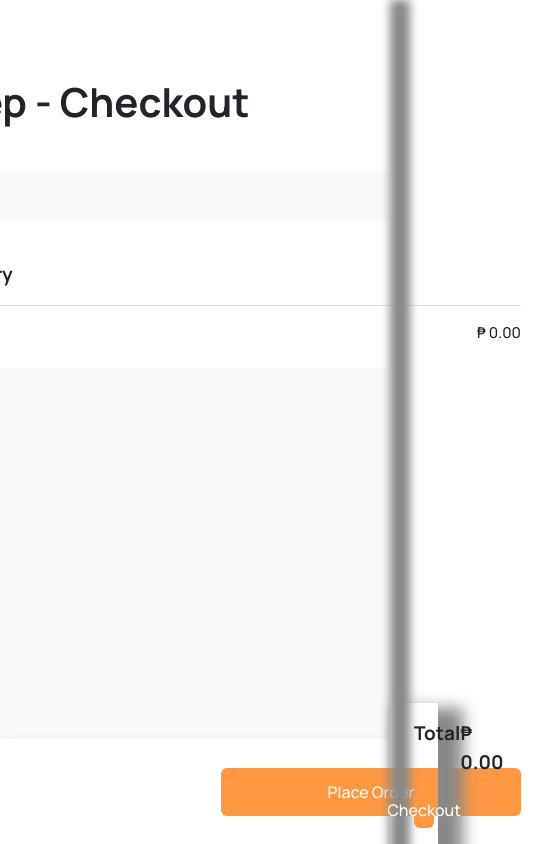
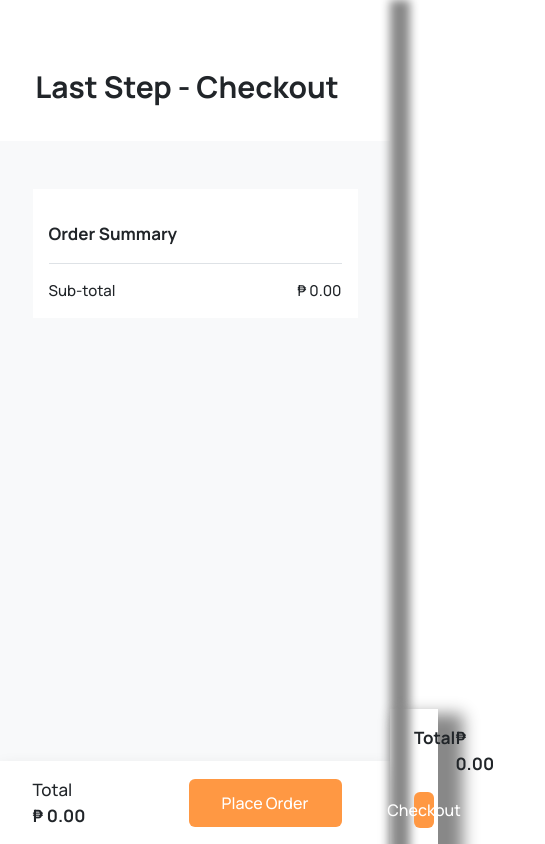
Before and after one commit to jongreganot/food-order, a React (Create React App) app: page /food-order/checkout in a window 390 px wide. Shown: the whole page, 545 px wide, since content can reach past the window. Built offline with nearby package versions, Linux system fonts and the light colour scheme.

Commit message:
Media Query Fix

```diff
--- a/src/component/Basket.jsx
+++ b/src/component/Basket.jsx
@@ -16,7 +16,7 @@ class Basket extends React.Component {
         <div className="d-flex flex-column justify-content-between h-100">
           <div className="overflow-auto">
             <div className="d-flex flex-row justify-content-start align-items-center pt-3 pb-2 border-bottom">
-              <div className="col-2 d-flex flex-row ps-4">
+              <div className="col-2 d-flex flex-row ps-md-4 ps-2">
                 <svg xmlns="http://www.w3.org/2000/svg" fill="currentColor" className="bi bi-x close-button" viewBox="0 0 16 16">
                   <path d="M4.646 4.646a.5.5 0 0 1 .708 0L8 7.293l2.646-2.647a.5.5 0 0 1 .708.708L8.707 8l2.647 2.646a.5.5 0 0 1-.708.708L8 8.707l-2.646 2.647a.5.5 0 0 1-.708-.708L7.293 8 4.646 5.354a.5.5 0 0 1 0-.708"/>
                 </svg>
--- a/src/component/BasketItem.jsx
+++ b/src/component/BasketItem.jsx
@@ -44,7 +44,7 @@ class BasketItem extends React.Component {
                     <img src={this.props.food.image} className="food-item ps-1"></img>
                 </div>
                 <div className="d-flex flex-row justify-content-between">
-                    <div className="d-flex flex-row align-items-center">
+                    <div className="d-flex flex-row align-items-center ps-2">
                         <p className="text-notsosmall mb-0">{this.props.food.name}</p>
                     </div>
                     <div className="d-flex flex-row align-items-center">
--- a/src/pages/Checkout.jsx
+++ b/src/pages/Checkout.jsx
@@ -22,7 +22,7 @@ class Checkout extends Component {
                     <div className="bg-white">
                         <div className="container px-4">
                             <div className="d-flex flex-column align-items-center justify-content-start pt-5 pb-3">
-                                <div className="checkout-page-item ps-0">
+                                <div className="checkout-page-item text-md-start text-center ps-0">
                                     <p className="text-title mb-0 fw-bold">Last Step - Checkout</p>
                                 </div>
                             </div>
--- a/src/pages/GratitudeOrder.jsx
+++ b/src/pages/GratitudeOrder.jsx
@@ -35,8 +35,8 @@ class GratitudeOrder extends Component {
             <div className="bg-body-tertiary">
                 <div className="container py-5 px-4">
                     <div className="d-flex flex-column justify-content-center align-items-center vh-100">
-                        <p className="mb-0 text-title fw-bold">Thank you for your order!</p>
-                        <div className="d-flex flex-row align-items-center">
+                        <p className="mb-0 text-title-2 fw-bold">Thank you for your order!</p>
+                        <div className="d-flex flex-row align-items-center mt-2">
                             <div className="thank-you-outside-circle"></div>
                             <svg xmlns="http://www.w3.org/2000/svg" fill="currentColor" className="bi bi-check-circle-fill thank-you-icon" viewBox="0 0 16 16">
                                 <path d="M16 8A8 8 0 1 1 0 8a8 8 0 0 1 16 0m-3.97-3.03a.75.75 0 0 0-1.08.022L7.477 9.417 5.384 7.323a.75.75 0 0 0-1.06 1.06L6.97 11.03a.75.75 0 0 0 1.079-.02l3.992-4.99a.75.75 0 0 0-.01-1.05z"/>
--- a/src/styles/basket-styles.scss
+++ b/src/styles/basket-styles.scss
@@ -51,3 +51,14 @@
 .total-amount-section {
     box-shadow: 15px 15px 15px 10px #888888
 }
+
+@media (max-width: 390px) {
+    .basket.active {
+        width: 80%;
+    }
+
+    .food-items-section {
+        margin-left: 10px;
+        margin-right: 10px;
+    }
+}
--- a/src/styles/check-out-styles.scss
+++ b/src/styles/check-out-styles.scss
@@ -31,3 +31,43 @@
     width: 100%;
     bottom: 0;
 }
+
+@media (max-width: 540px) {
+    .checkout-page-item {
+        width: 475px;
+        padding-top: 1rem;
+        padding-bottom: 1rem;
+        padding-left: 1rem;
+        padding-right: 1rem;
+    }
+}
+
+@media (max-width: 430px) {
+    .checkout-page-item {
+        width: 355px;
+        padding-top: 1rem;
+        padding-bottom: 1rem;
+        padding-left: 1rem;
+        padding-right: 1rem;
+    }
+
+    .order-link {
+        width: 170px;
+    }
+
+}
+
+@media (max-width: 390px) {
+    .checkout-page-item {
+        width: 325px;
+        padding-top: 1rem;
+        padding-bottom: 1rem;
+        padding-left: 1rem;
+        padding-right: 1rem;
+    }
+
+    .order-link {
+        width: 153px;
+    }
+
+}
--- a/src/styles/text-styles.scss
+++ b/src/styles/text-styles.scss
@@ -28,6 +28,10 @@
     font-size: g.$font-size-title;
 }
 
+.text-title-2 {
+    font-size: 35px;
+}
+
 .text-description {
     color: rgb(151, 148, 148);
 }
@@ -35,3 +39,27 @@
 .text-black {
     color: black;
 }
+
+@media (max-width: 430px) {
+    .text-title {
+        font-size: 33px;
+    }
+
+    .text-large {
+        font-size: 17px;
+    }
+}
+
+@media (max-width: 390px) {
+    .text-title {
+        font-size: 30px;
+    }
+
+    .text-title-2 {
+        font-size: 25px;
+    }
+
+    .text-large {
+        font-size: 17px;
+    }
+}
```
